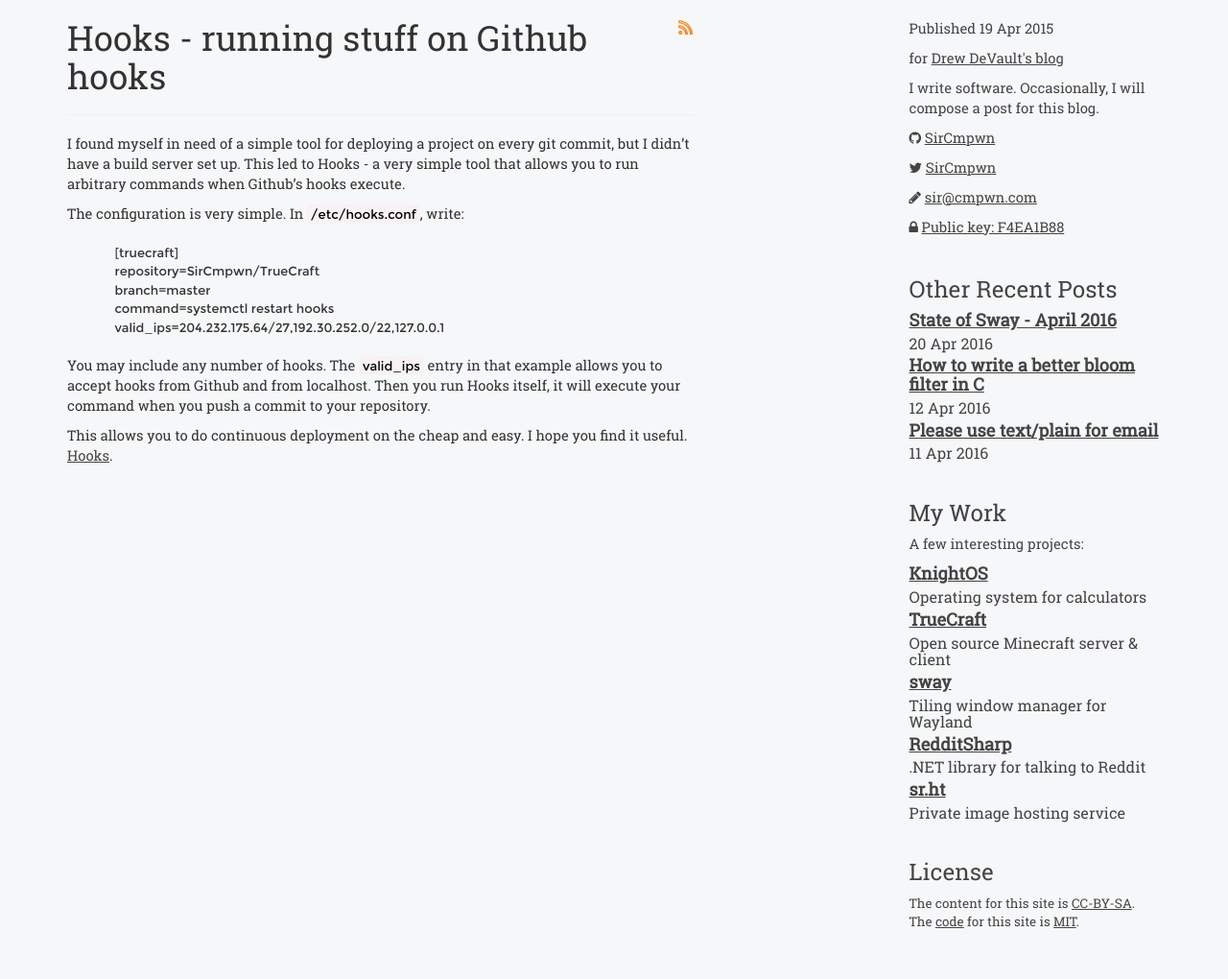
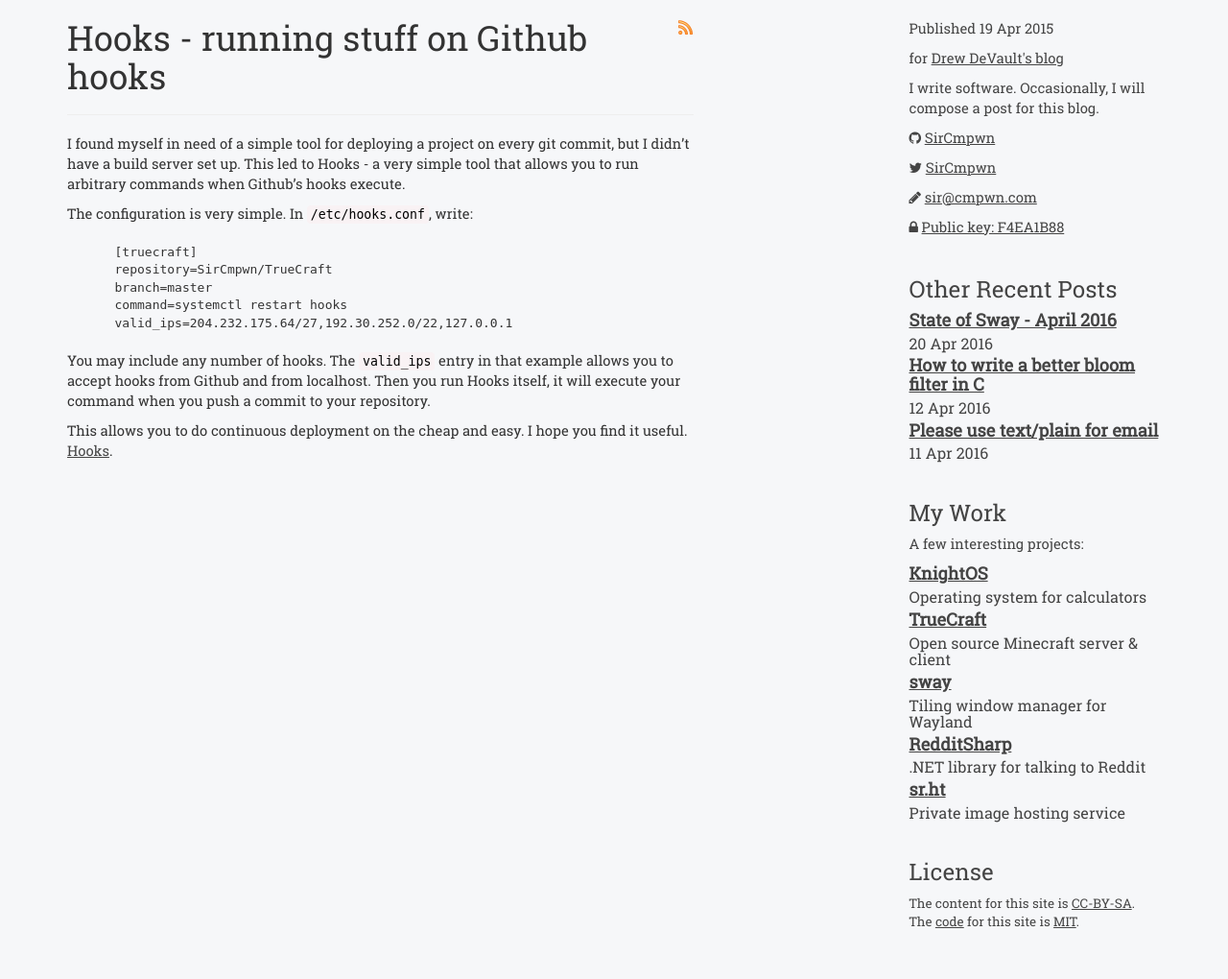
Before and after one commit to stormblog/sircmpwn.github.io, a Jekyll site: the page built from _posts/2015-04-19-Hooks.md, in a window 1280 px wide. Shown: the whole page at 96% size. Built offline with Jekyll 4.4.1, drawn with Linux system fonts in a browser that asks for light colours; comment, search, counter and statistics services are not loaded.

Commit message:
Update font for code snippets

```diff
--- a/css/base.css
+++ b/css/base.css
@@ -3,14 +3,6 @@
     font-style: normal;
     font-weight: 400;
     src: local('Roboto Slab Regular'), local('RobotoSlab-Regular'), url(/fonts/RobotoSlab-Regular.ttf);
-}
-
-@font-face {
-    font-family: 'Montserrat';
-    font-style: normal;
-    font-weight: 400;
-    src: local('Montserrat-Regular'), url(/fonts/Montserrat-Regular.ttf);
-    unicode-range: U+0000-00FF, U+0131, U+0152-0153, U+02C6, U+02DA, U+02DC, U+2000-206F, U+2074, U+20AC, U+2212, U+2215, U+E0FF, U+EFFD, U+F000;
 }
 
 pre {
@@ -19,7 +11,7 @@ pre {
 }
 
 code {
-    font-family: "Montserrat";
+    font-family: "monospace";
     color: #000;
 }
 
```
